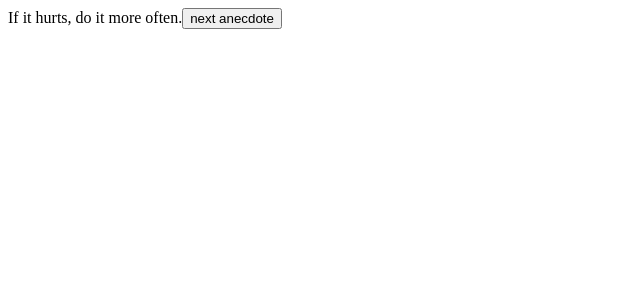
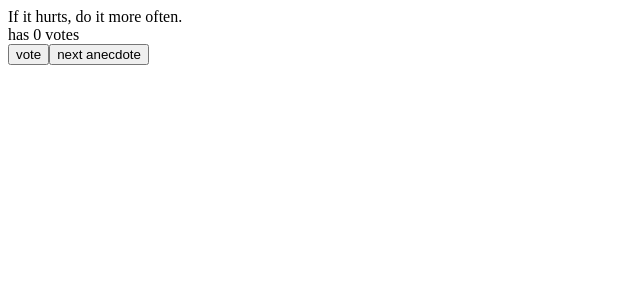
Before and after one commit to Diefat17/Part1, a React (Vite) app in the folder part1/: page / in a window 1280 px wide. Shown: the top 300 px of the page, without its empty margins (0-640 px from the left). Built offline with nearby package versions, Linux system fonts and the light colour scheme.

Commit message:
Exercise 1.13 done

```diff
--- a/part1/src/App.jsx
+++ b/part1/src/App.jsx
@@ -13,22 +13,26 @@ const App = () => {
   ]
 
   const [selected, setSelected] = useState(0)
+  const [points, setPoints] = useState([0, 0, 0, 0, 0, 0, 0, 0])
+  const copy = [...points]
 
-  const Azar = () => {
-    let numero = Math.floor(Math.random() * (anecdotes.length))
-    console.log(numero)
-    return numero
-  }
+
 
   return (
     <div>
-      {anecdotes[selected]}
-      <NextButton text="next anecdote" handleEvent={ () => setSelected(Azar())}></NextButton>
+      {anecdotes[selected]}<br></br>
+      <span>has {points[selected]} votes </span><br></br>
+      <ButtonsAnecdotes text="vote" handleEvent={() => {
+        copy[selected] += 1
+        setPoints(copy)
+        console.log(copy)
+      }}></ButtonsAnecdotes>
+      <ButtonsAnecdotes text="next anecdote" handleEvent={ () => setSelected(Math.floor(Math.random() * (anecdotes.length)))}></ButtonsAnecdotes>
     </div>
   )
 }
 
-const NextButton = ({text, handleEvent}) => {
+const ButtonsAnecdotes = ({text, handleEvent}) => {
   return <button onClick={handleEvent}>{text}</button>
 }
 
```
